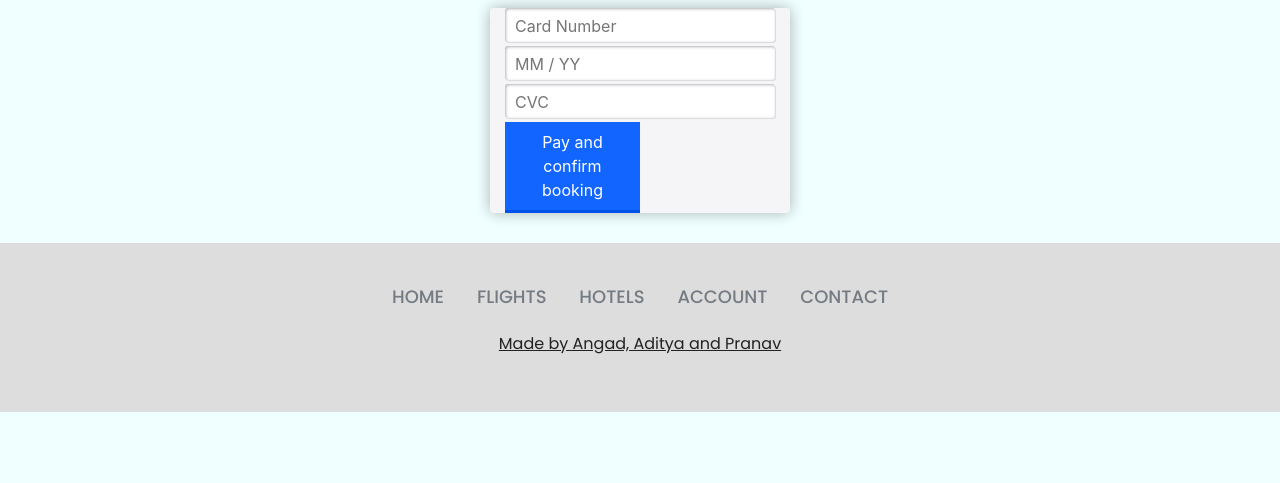
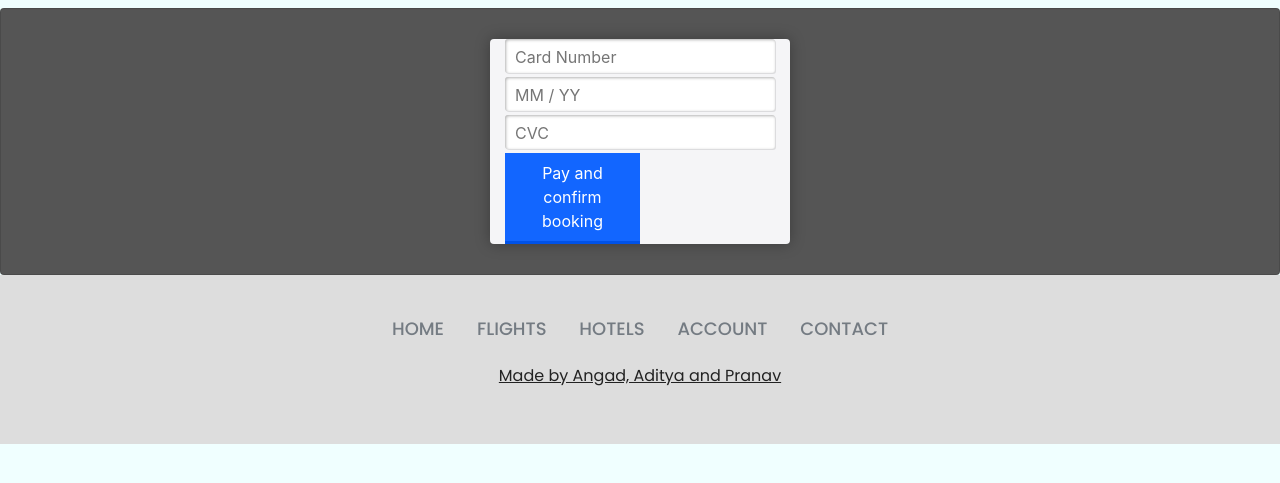
Before and after one commit to Pranav132/OnlyPlanes, a Django app: template onlyplanes/home/templates/checkout.html in a window 1280 px wide. Shown: the part 64-547 px from the top of the page. Run offline with Django 4.2, Linux system fonts and the light colour scheme; the template is opened without the code that fills it: values that come from a table or form of the project are taken from there, others are empty; data comes from the database, SQL or seed files in the repository; some libraries are stand-ins or nearby versions.

Commit message:
Made divs idk
Here you go pranav

```diff
--- a/onlyplanes/home/templates/checkout.html
+++ b/onlyplanes/home/templates/checkout.html
@@ -113,6 +113,7 @@ Complete Booking
 {% if booking_hotel %}
 <div class="booking">
 
+  <div class="details">
     <h1>{{hotel.name}}</h1>
     <h1>{{hotel.detailed_address}}</h1>
     <h1>{{roomname}}</h1>
@@ -121,11 +122,10 @@ Complete Booking
     <h1>{{date_to}}</h1>
     <h1>{{guests}}</h1>
     <h1>{{rooms}}</h1>
+  </div>
 
-
-
+  <div class="card">
     <div class="container">
-
       <form class="option" id="credit" action="{% url 'checkout' %}" method="POST">
         {% csrf_token %}
         <input class="cc-number" maxlength="19" name="credit-number" pattern="\d*" placeholder="Card Number" type="tel"><input class="cc-expires" maxlength="7" name="credit-expires" pattern="\d*" placeholder="MM / YY" type="tel"><input class="cc-cvc" maxlength="4" name="credit-cvc" pattern="\d*" placeholder="CVC" type="tel">
@@ -142,16 +142,20 @@ Complete Booking
       </form>
     </div>
   </div>
+</div>
   {% elif booking_flight %}
   <div class="booking">
 
+    <div class="details">
       <h1>{{people}}</h1>
       <h1>{{price}}</h1>
       <h1>{{cabinClass}}</h1>
       <h1>{{departureDate}}</h1>
       <h1>{{destination}}</h1>
       <h1>{{origin}}</h1>
+    </div>
 
+    <div class="card">
       <div class="container" action="{% url 'checkout' %}" method="POST">
         {% csrf_token %}
         <form class="option" id="credit">
@@ -165,6 +169,7 @@ Complete Booking
         </form>
       </div>
     </div>
+  </div>
 
 {% endif %}
 {% endblock %}
```
Lines whose indentation alone changed are shown as unchanged.
